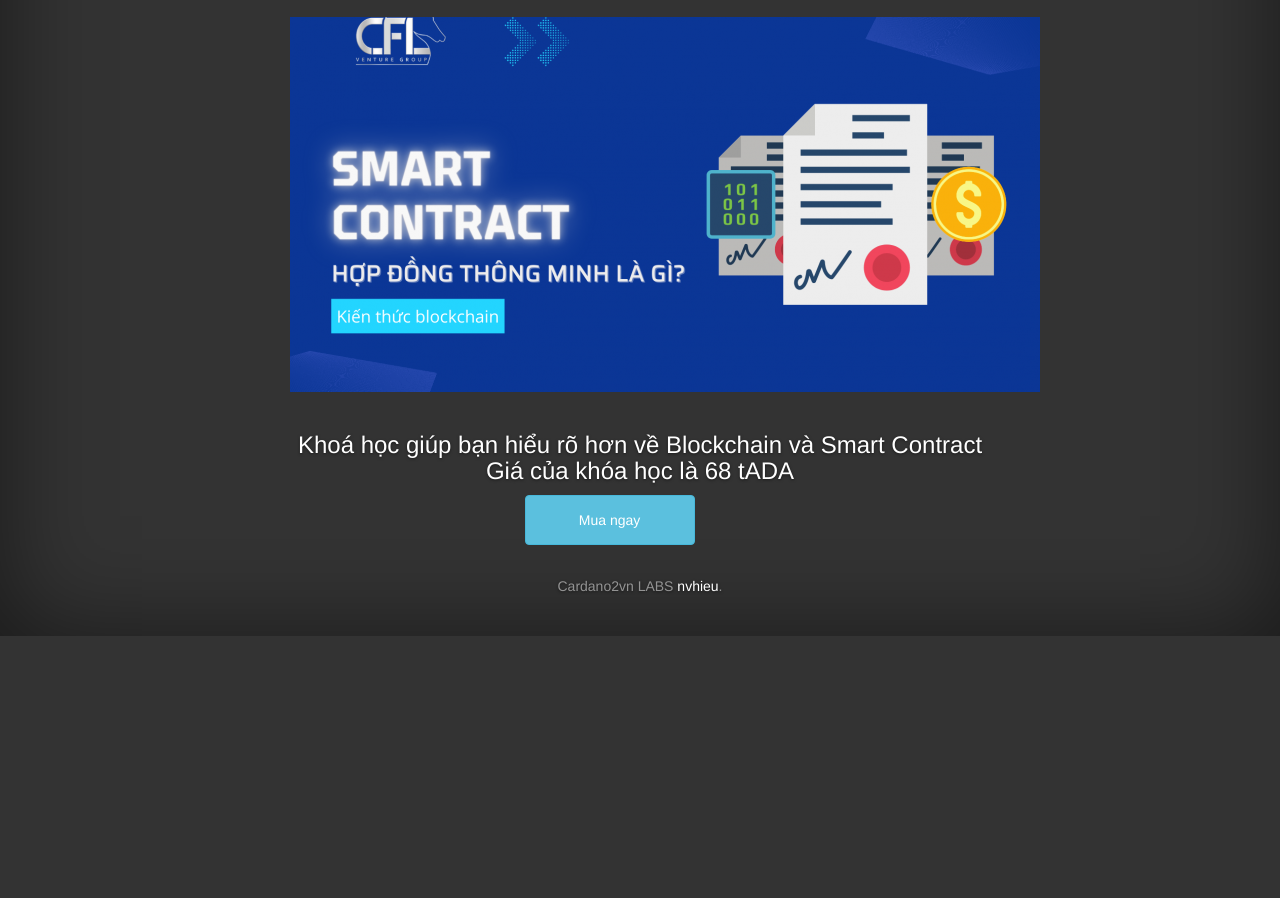
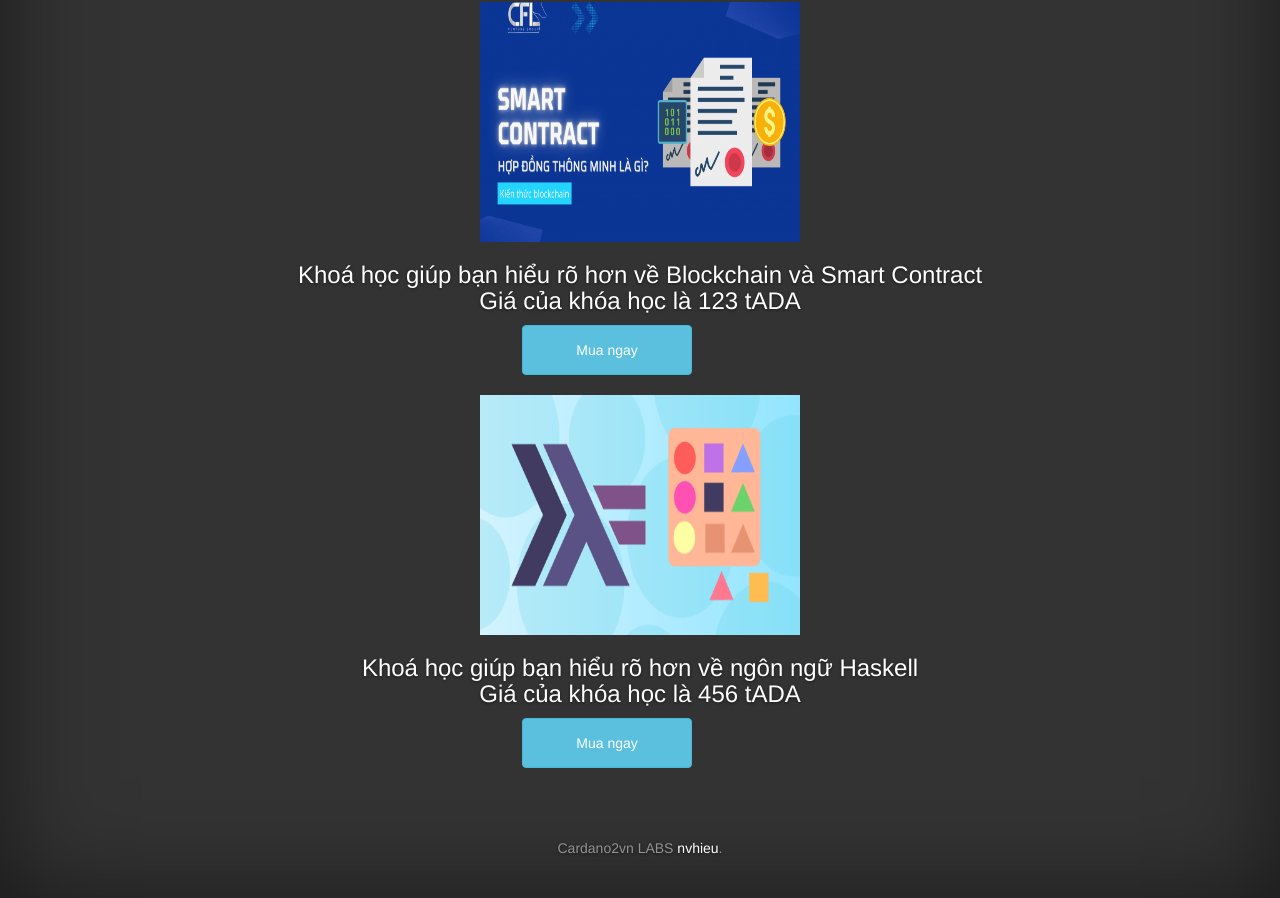
Before and after one commit to cardano2vn/Shop-pay-ada, a website built with webpack: page src/pages/index.html in a window 1280 px wide. Shown: the part 164-1062 px from the top of the page. Before the commit the page ends 800 px from the top, so only its background shows below. Built offline with nearby package versions, Linux system fonts and the light colour scheme.

Commit message:
Update more item

```diff
--- a/src/css/cover.css
+++ b/src/css/cover.css
@@ -134,7 +134,7 @@
  * Affix and center
  */
 
-@media (min-width: 768px) {
+@media (min-width: 1768px) {
   /* Pull out the header and footer */
   .masthead {
     position: fixed;
@@ -158,6 +158,13 @@
   .masthead,
   .mastfoot,
   .cover-container {
-    width: 700px;
+    width: 800px;
   }
 }
+
+.item-container{
+  position: center;
+  flex-direction: row;
+  flex-wrap: wrap;
+  padding: 2rem;
+}
--- a/src/css/style.css
+++ b/src/css/style.css
@@ -9,7 +9,7 @@
   .awful-selfie{
     background: url(../img/bg.jpg);
     width: 300px;
-    height: 300px;
+    height: 1300px;
     background-size: 100% auto;
     background-repeat: no-repeat;
   }
--- a/src/pages/index.html
+++ b/src/pages/index.html
@@ -4,6 +4,22 @@
     <meta charset="utf-8">
     <title>Cardano2vn Labs</title>
     <link rel="shortcut icon" href="#">
+
+    <script>
+        function clickbtn1() {
+            localStorage.setItem("value", "123");
+            localStorage.setItem("img", document.getElementById("img1").src);
+            localStorage.setItem("summary", document.getElementById("text1").outerHTML)
+            window.location.href = 'buy.html';
+        }
+
+        function clickbtn2() {
+            localStorage.setItem("value", "456");
+            localStorage.setItem("img", document.getElementById("img2").src);
+            localStorage.setItem("summary", document.getElementById("text2").outerHTML)
+            window.location.href = 'buy.html';
+        }
+    </script>
 </head>
 <body>
 <div class="site-wrapper">
@@ -11,7 +27,7 @@
         <div class="cover-container">
             <div class="masthead clearfix">
                 <div class="inner">
-            <h3 class="masthead-brand">Cardano2vn Shop pay  tADA</h3>
+                    <h3 class="masthead-brand">Cardano2vn Shop pay tADA</h3>
                     <nav>
                         <ul class="nav masthead-nav">
                             <li class="active"><a href="#">Home</a></li>
@@ -27,16 +43,37 @@
                 </div>
             </div>
 
-            <br>
-
-            <img src="../img/smartcontrat.png" alt="Khoa hoc">
-            <br>
-            <br>
-			<h3 class="cover-heading">Khoá học giúp bạn hiểu rõ hơn về Blockchain và Smart Contract <br>  Giá của khóa học là 68 tADA<br></h3>
+            <div class="item-container">
+                <div class="item1">
+                    <img id="img1" src="../img/smartcontrat.png" alt="Khoa hoc" width="320" height="240">
+                    <h3 id ="text1" class="cover-heading">Khoá học giúp bạn hiểu rõ hơn về Blockchain và Smart Contract <br> Giá của
+                        khóa học là 123 tADA<br></h3>
 
                     <div class="row">
-            <div  class="col-md-11">
-                <button style="width:  170px ; height:50px" class="btn btn-info" id="muangaybtn" onclick="window.location.href='buy.html'">Mua ngay </button>
+                        <div class="col-md-11">
+                            <button style="width:  170px ; height:50px" class="btn btn-info" id="muangaybtn1"
+                                    onclick="clickbtn1()">Mua ngay
+                            </button>
+                        </div>
+                    </div>
+
+                    <br>
+                </div>
+
+                <div class="item2">
+                    <img id="img2" src="../img/haskell.png" alt="Khoa hoc" width="320" height="240">
+                    <h3 id="text2" class="cover-heading">Khoá học giúp bạn hiểu rõ hơn về ngôn ngữ Haskell <br> Giá của
+                        khóa học là 456 tADA<br></h3>
+
+                    <div class="row">
+                        <div class="col-md-11">
+                            <button style="width:  170px ; height:50px" class="btn btn-info" id="muangaybtn2"
+                                    onclick="clickbtn2()">Mua ngay
+                            </button>
+                        </div>
+                    </div>
+
+                    <br>
                 </div>
             </div>
 
```
Also changed, not shown: src/pages/buy.html (+9 -4 lines), src/img/haskell.png (added). Lines whose indentation alone changed are shown as unchanged.
